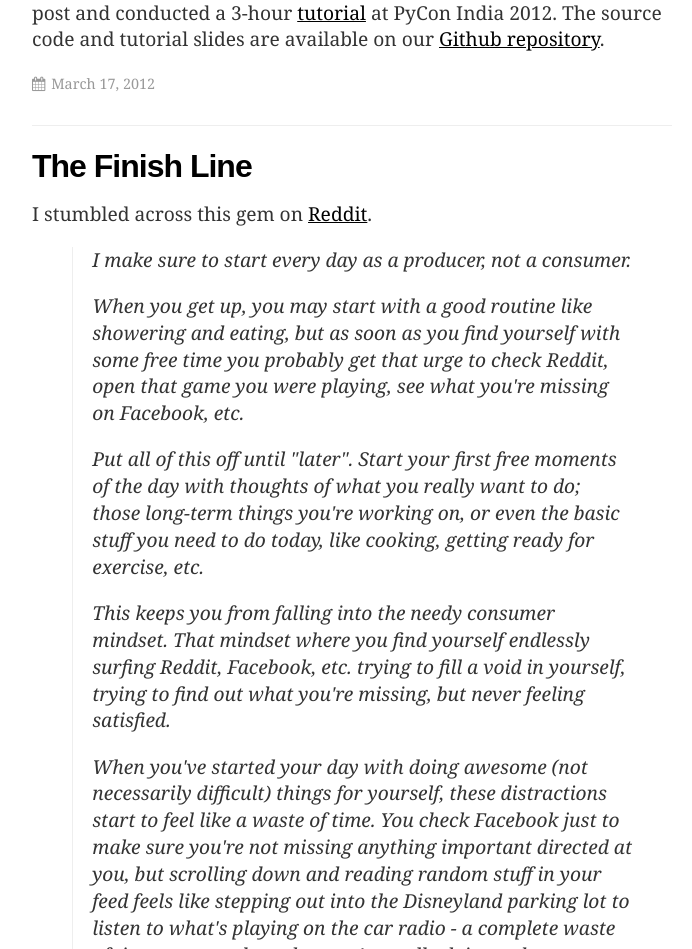
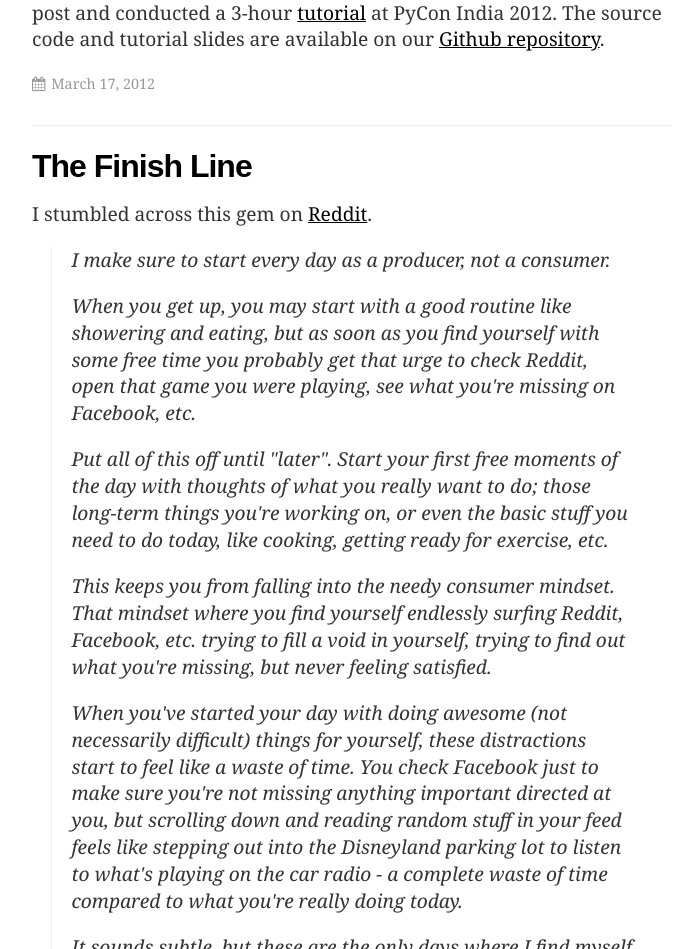
Before and after one commit to ganpatrao/ganpatrao.github.io, a Jekyll site: the page built from index.html, in a window 1280 px wide. Shown: the part 832-1781 px from the top of the page, without its empty margins (352-1044 px from the left). Built offline with Jekyll 4.4.1, drawn with Linux system fonts in a browser that asks for light colours; formulas are drawn with MathJax 3.

Commit message:
Fixes for mobile screens

```diff
--- a/_layouts/default.html
+++ b/_layouts/default.html
@@ -1,6 +1,8 @@
 <!DOCTYPE html>
 <html>
     <head>
+        <meta charset=utf-8>
+        <meta name=viewport content="width=device-width, initial-scale=1.0">
         <title>{{ page.title }} | {{ site.name }}</title>
         <link rel=stylesheet type=text/css href=/css/pure-min.css>
         <link rel=stylesheet type=text/css href=/css/github.css>
--- a/css/styles.css
+++ b/css/styles.css
@@ -19,6 +19,7 @@ blockquote {
     border-left: 1px solid #eee;
     font-style: italic;
     padding-left: 1em;
+    margin-left: 1em;
 }
 
 .container {
@@ -182,9 +183,7 @@ p code, ul code {
 
 .post-content img {
     border: 2px solid #333;
-    width: 80%;
     margin-top: 1em;
-    margin-left: 10%;
 }
 
 .post-content .caption {
@@ -229,6 +228,6 @@ p code, ul code {
     }
 
     .right-column {
-        padding: 0 3em;
+        padding: 0 2em;
     }
 }
```
